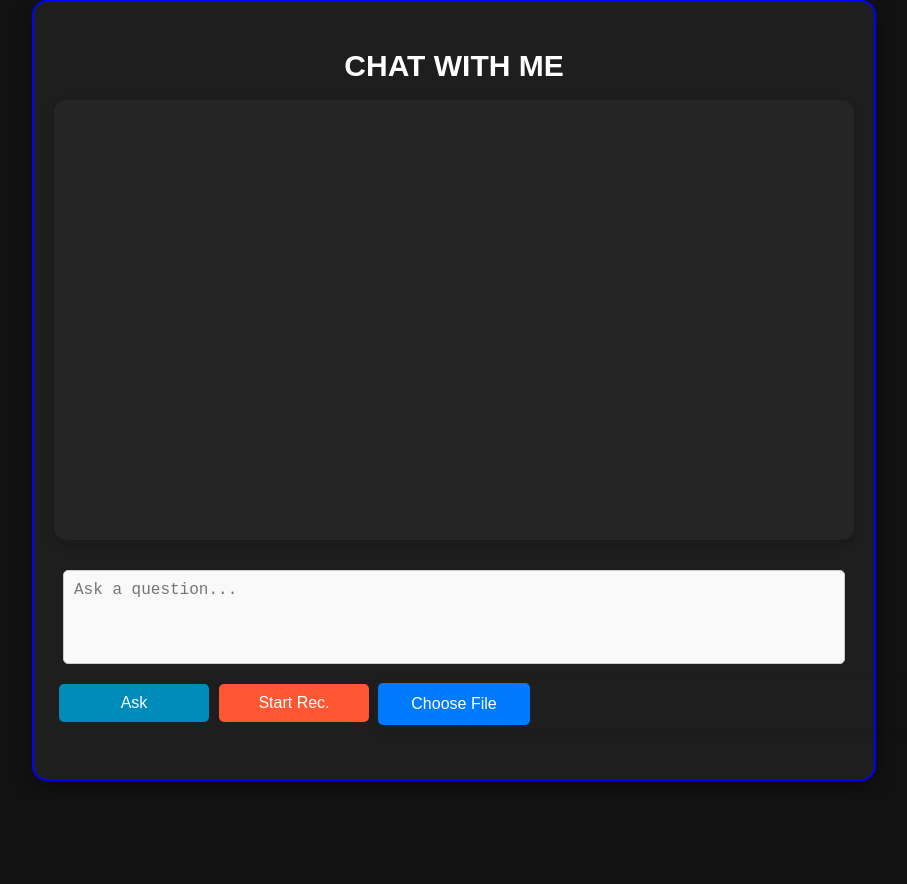
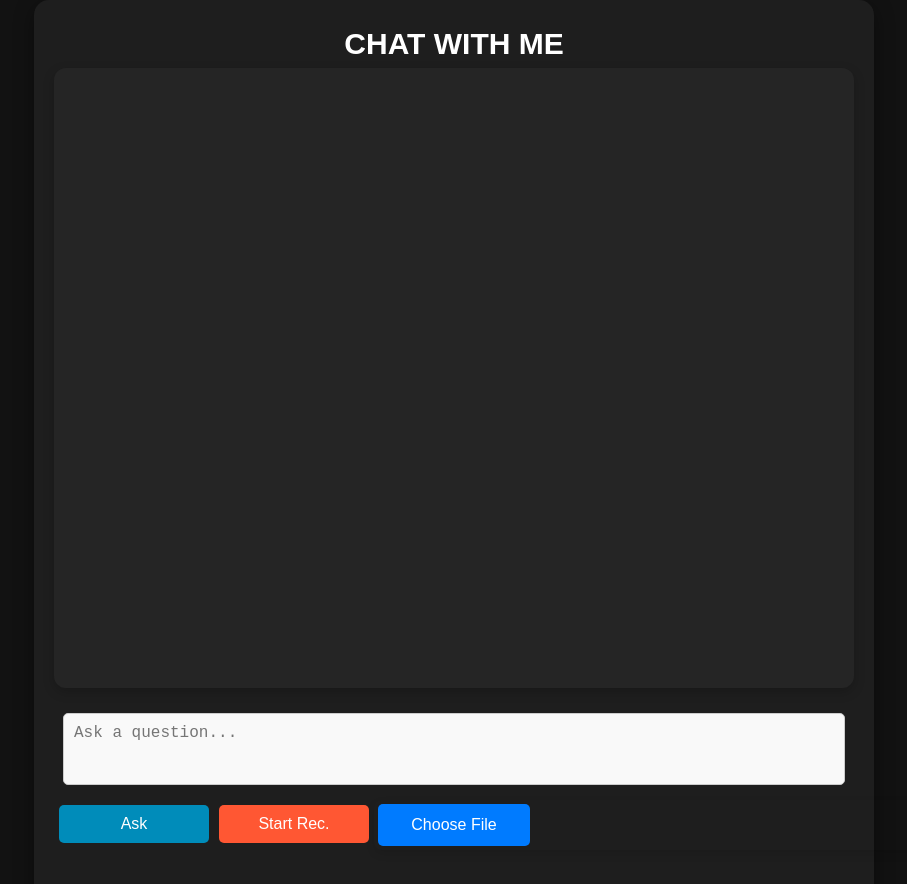
Before and after one commit to Shivamagr1812/inter-iit-bootcamp-dev-task, a React (Create React App) app in the folder client/: page / in a window 1280 px wide. Shown: the top 884 px of the page, without its empty margins (186-1093 px from the left). Before the commit the page ends 800 px from the top, so only its background shows below. Built offline with nearby package versions, Linux system fonts and the light colour scheme.

Commit message:
css change

```diff
--- a/client/src/App.css
+++ b/client/src/App.css
@@ -19,14 +19,14 @@ body {
   background-color: #1e1e1e;
   border-radius: 15px;
   box-shadow: 0 6px 20px rgba(0, 0, 0, 0.4);
-  border: 2px solid blue ;
+  /* border: 2px solid blue ; */
 }
 
 /* Title Styles */
-h1 {
+.container>h1 {
   color: #ffffff;
   font-size: 30px;
-  margin-bottom: 10px;
   font-weight: bold;
   text-transform: uppercase;
+  margin: 0;
 }
--- a/client/src/components/useChat.js
+++ b/client/src/components/useChat.js
@@ -7,8 +7,8 @@ const useChat = () => {
   const [loading, setLoading] = useState(false);
   const [error, setError] = useState(null);
   const chatEndRef = useRef(null);
-  // const backendUrl = 'https://inter-iit-bootcamp-dev-task.onrender.com'; // uncomment before hosting
-  const backendUrl = 'http://localhost:5000';  // development
+  const backendUrl = 'https://inter-iit-bootcamp-dev-task.onrender.com'; // uncomment before hosting
+  // const backendUrl = 'http://localhost:5000';  // development
 
   const askQuestion = async () => {
     if (!question.trim()) return;
--- a/client/src/styles/InputSection.css
+++ b/client/src/styles/InputSection.css
@@ -17,6 +17,7 @@
   resize: none; /* Disable resizing */
   transition: border-color 0.3s ease; /* Smooth border color transition */
   background-color: #f9f9f9; /* Light background for visibility */
+  height: 50px;
 }
 
 .textarea:focus {
--- a/client/src/styles/chat.css
+++ b/client/src/styles/chat.css
@@ -2,15 +2,21 @@
 
 /* Chat Container Styles */
 .chat-container {
-    height: 400px;
-    overflow-y: auto;
+  height: 580px;
+  overflow: hidden; /* Hide default scrollbar */
   background-color: #252525;
   border-radius: 12px;
-    padding: 20px;
+  padding: 20px !important;
   box-shadow: 0 4px 12px rgba(0, 0, 0, 0.2);
-    margin-bottom: 25px;
+  margin-bottom: 20px;
   transition: box-shadow 0.3s;
   position: relative;
+  overflow-y: auto; /* Enable vertical scroll */
+}
+
+.chat-scroll-content {
+  height: 100%; /* Full height of the container */
+  padding-right: 15px; /* To avoid content being hidden under the scrollbar */
 }
 
   .chat-container:hover {
```
Also changed, not shown: 11 other files (tests, documents, lock files or other folders). Lines whose indentation alone changed are shown as unchanged.
